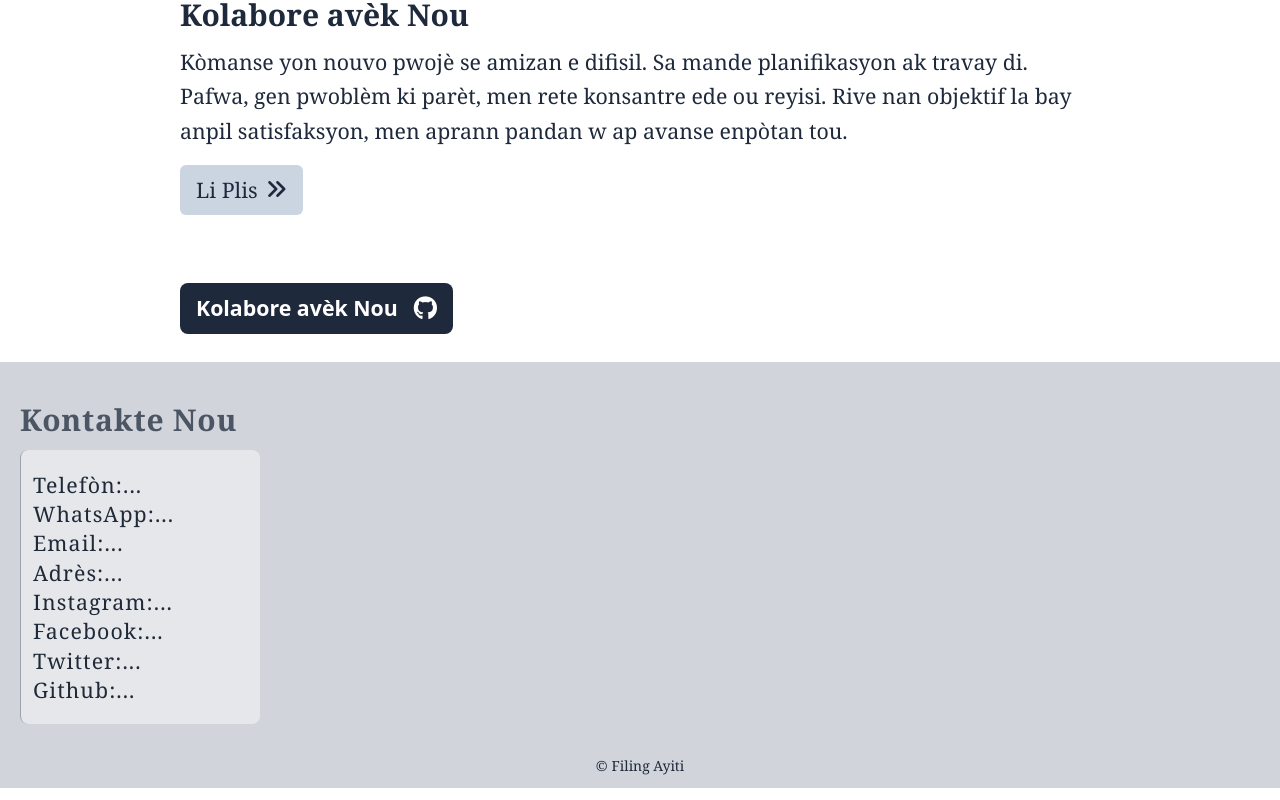
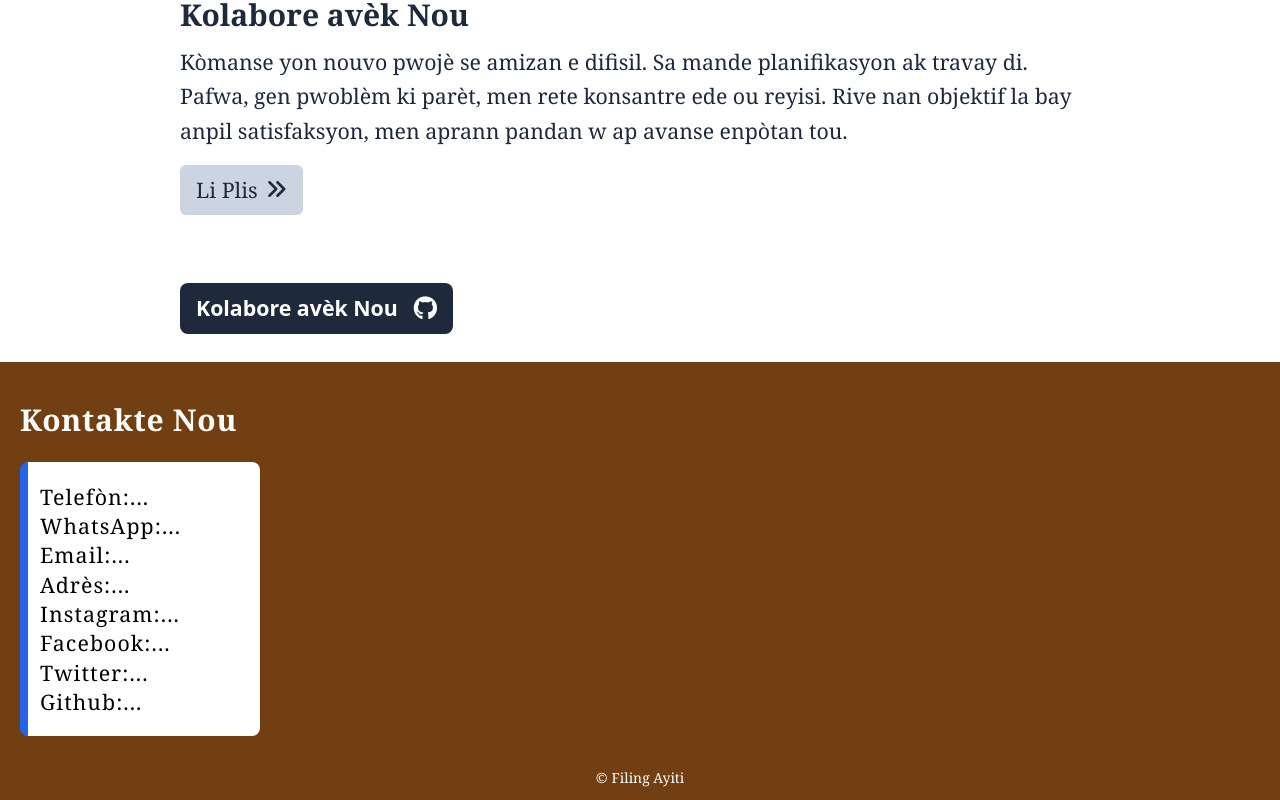
Before and after one commit to wfleu445/feeling-haiti-project, a SvelteKit app in the folder landing-page/: page / in a window 1280 px wide. Shown: the part 1222-2022 px from the top of the page. Built offline with nearby package versions, Linux system fonts and the light colour scheme; no server answers.

Commit message:
feat: Update website contact style

```diff
--- a/landing-page/src/routes/+page.svelte
+++ b/landing-page/src/routes/+page.svelte
@@ -160,14 +160,14 @@
 			<div class="flex w-full">{@render joinButton()}</div>
 		</div>
 	</div>
-	<div class="gap flex min-h-96 w-full flex-col bg-gray-300 pt-10">
+	<div class="gap flex min-h-96 w-full flex-col bg-yellow-900 pt-10">
 		<div class="flex grow">
 			<div class="w-restricted flex w-full flex-col gap-3 px-5">
-				<h2 class="text-3xl font-bold tracking-wide text-gray-600">
+				<h2 class="pb-3 text-3xl font-bold tracking-wide text-white">
 					{getHomePageTranslations('contactUs', selectedLanguage)}
 				</h2>
 				<div
-					class="item-center flex min-h-48 w-fit min-w-60 flex-col whitespace-pre-line rounded-lg border-l-[1pt] border-gray-400 bg-gray-200 px-3 py-5 leading-snug tracking-wider text-gray-800"
+					class="item-center flex min-h-48 w-fit min-w-60 flex-col whitespace-pre-line rounded-lg border-l-[6pt] border-blue-600 bg-white py-5 pl-3 pr-10 leading-snug tracking-wider text-black"
 				>
 					{@html landingPageRevision?.contactInfo[selectedLanguage] ??
 						getHomePageTranslations('contactInfo', selectedLanguage)}
@@ -175,7 +175,7 @@
 			</div>
 		</div>
 
-		<div class="flex w-full justify-center gap-1 self-end pb-3 pt-8 text-sm text-slate-800">
+		<div class="flex w-full justify-center gap-1 self-end pb-3 pt-8 text-sm text-white">
 			<span>&copy;</span>Filing Ayiti
 		</div>
 	</div>
```
